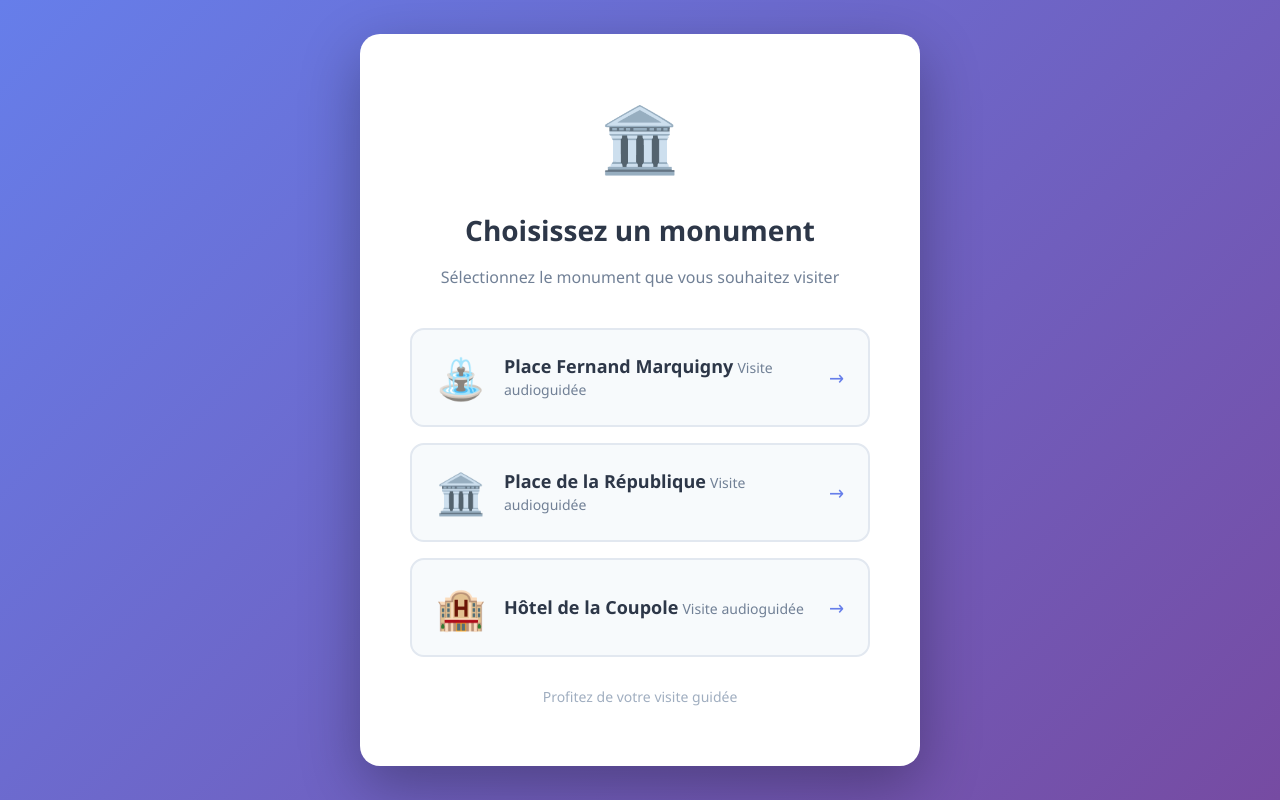
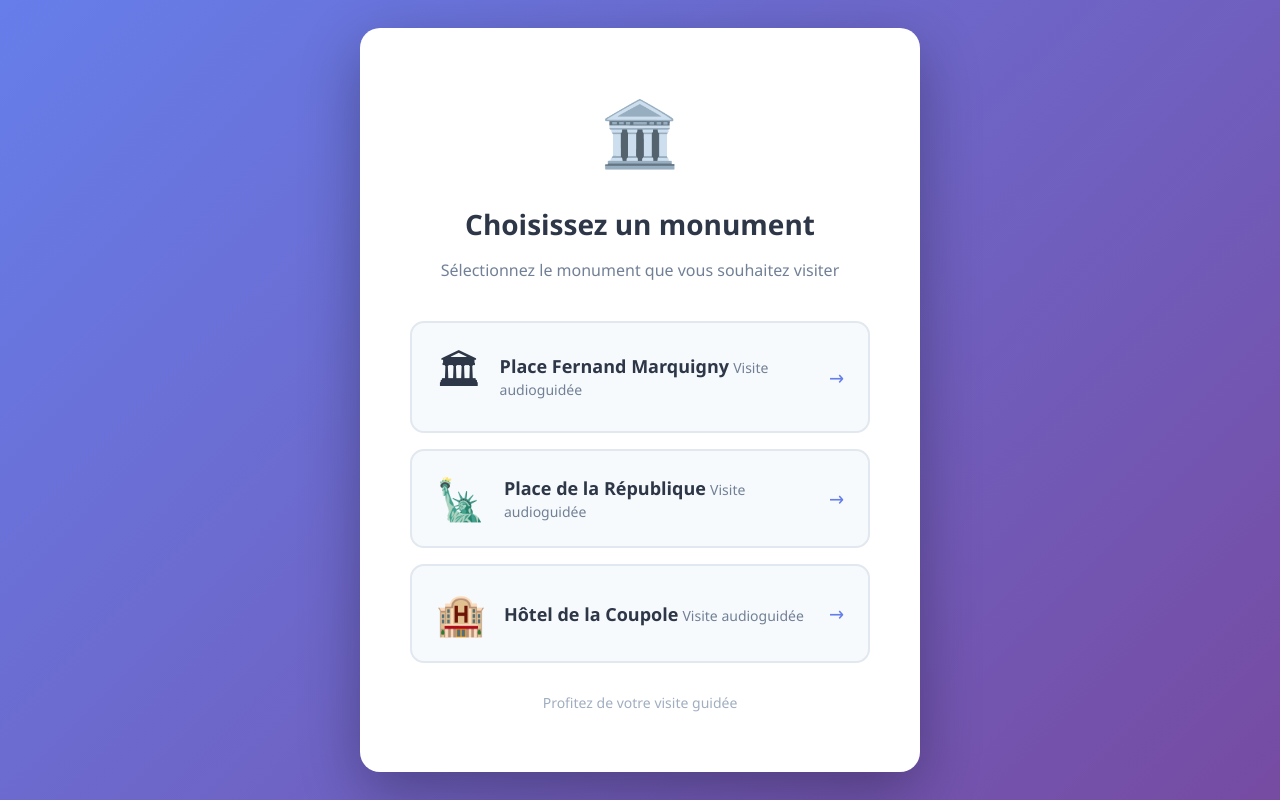
Before and after one commit to Transmettre/Transmettre-, a plain HTML site: page index.html in a window 1280 px wide. Drawn offline with Linux system fonts and the light colour scheme.

Commit message:
Update index.html

```diff
--- a/index.html
+++ b/index.html
@@ -137,7 +137,7 @@
       <!-- MONUMENT 1 : modifiez le nom, la description et le lien -->
       <!-- ===================================================== -->
       <a class="monument-card" href="/fernandmarquigny/">
-        <span class="monument-emoji">⛲</span>
+        <span class="monument-emoji">🏛</span>
         <span class="monument-info">
           <span class="monument-name">Place Fernand Marquigny</span>
           <span class="monument-desc">Visite audioguidée</span>
@@ -149,7 +149,7 @@
       <!-- MONUMENT 2 -->
       <!-- ===================================================== -->
       <a class="monument-card" href="/placedelarepublique/">
-        <span class="monument-emoji">🏛️</span>
+        <span class="monument-emoji">🗽</span>
         <span class="monument-info">
           <span class="monument-name">Place de la République</span>
           <span class="monument-desc">Visite audioguidée</span>
```
